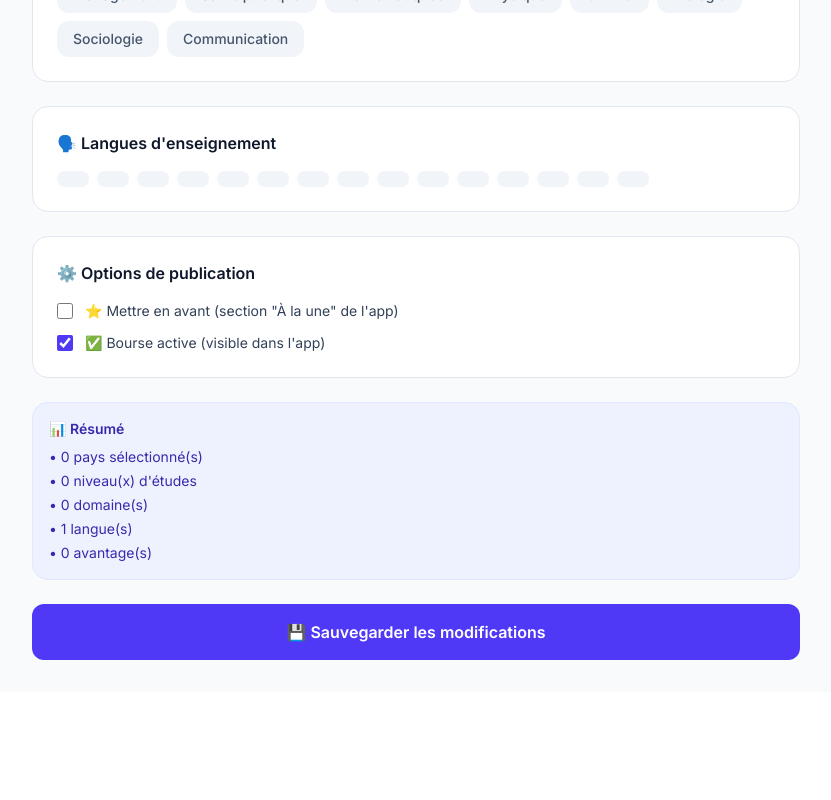
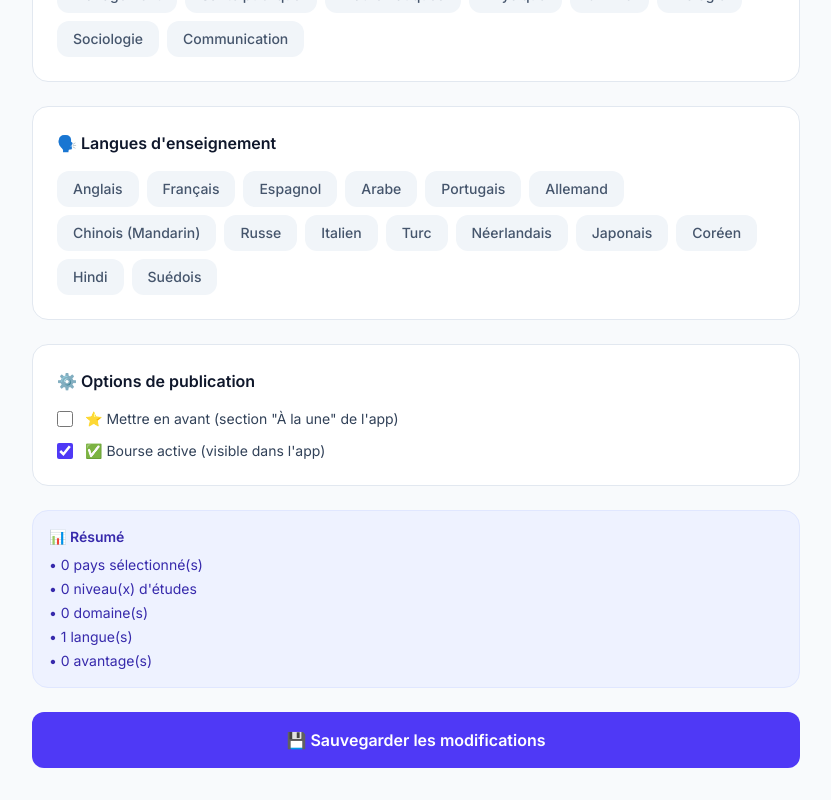
Before and after one commit to Solangeilinga/ScholarHub_admin, a Next.js app: page /dashboard/scholarships/1/edit in a window 1280 px wide. Shown: the part 2170-2970 px from the top of the page, without its empty margins (256-1087 px from the left). Before the commit the page ends 2862 px from the top, so only its background shows below. Built offline with nearby package versions, Linux system fonts and the light colour scheme; no server answers; sample sign-in values are in the browser's storage.

Commit message:
pays, domaines,langues

```diff
--- a/app/dashboard/scholarships/[id]/edit/page.tsx
+++ b/app/dashboard/scholarships/[id]/edit/page.tsx
@@ -304,7 +304,7 @@ export default function EditScholarshipPage() {
               <button key={l.code} type="button" onClick={() => toggle('languages', l.code)}
                 className={`px-4 py-2 rounded-xl text-sm font-medium transition ${
                   form.languages.includes(l.code) ? 'bg-indigo-600 text-white' : 'bg-slate-100 text-slate-600 hover:bg-slate-200'
-                }`}>{l.label}</button>
+                }`}>{l.name}</button>
             ))}
           </div>
         </div>
```
